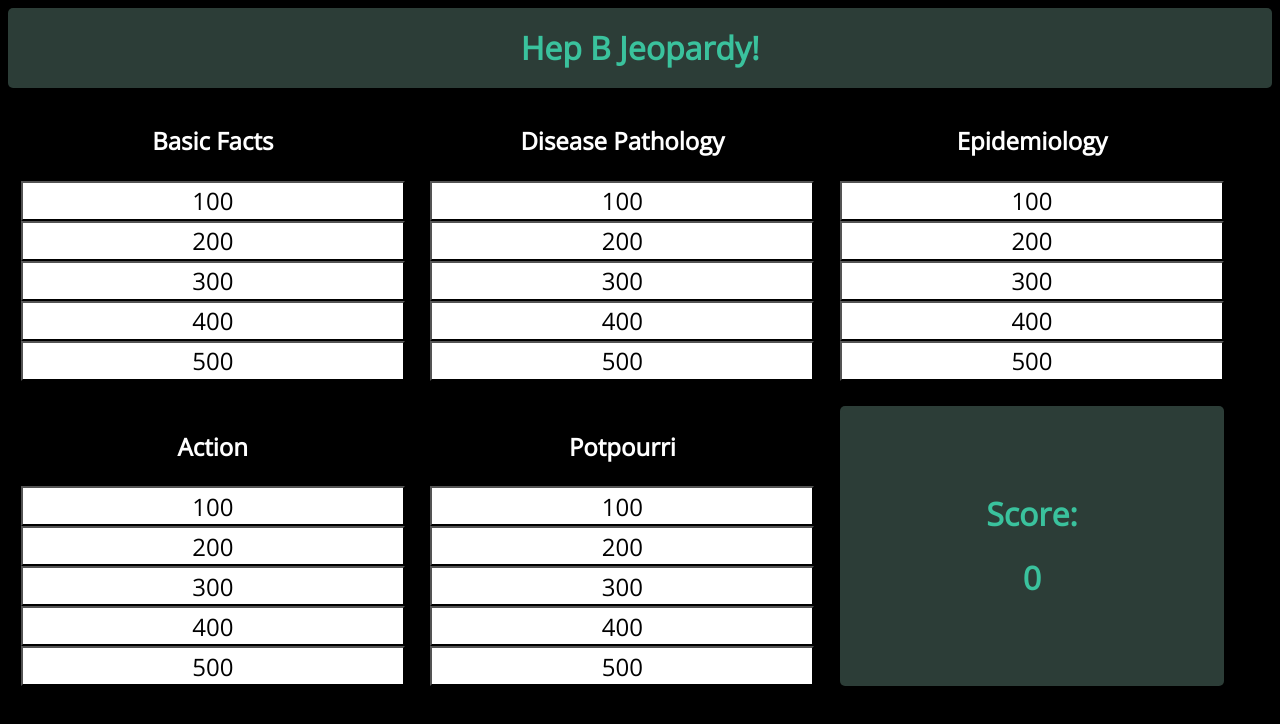
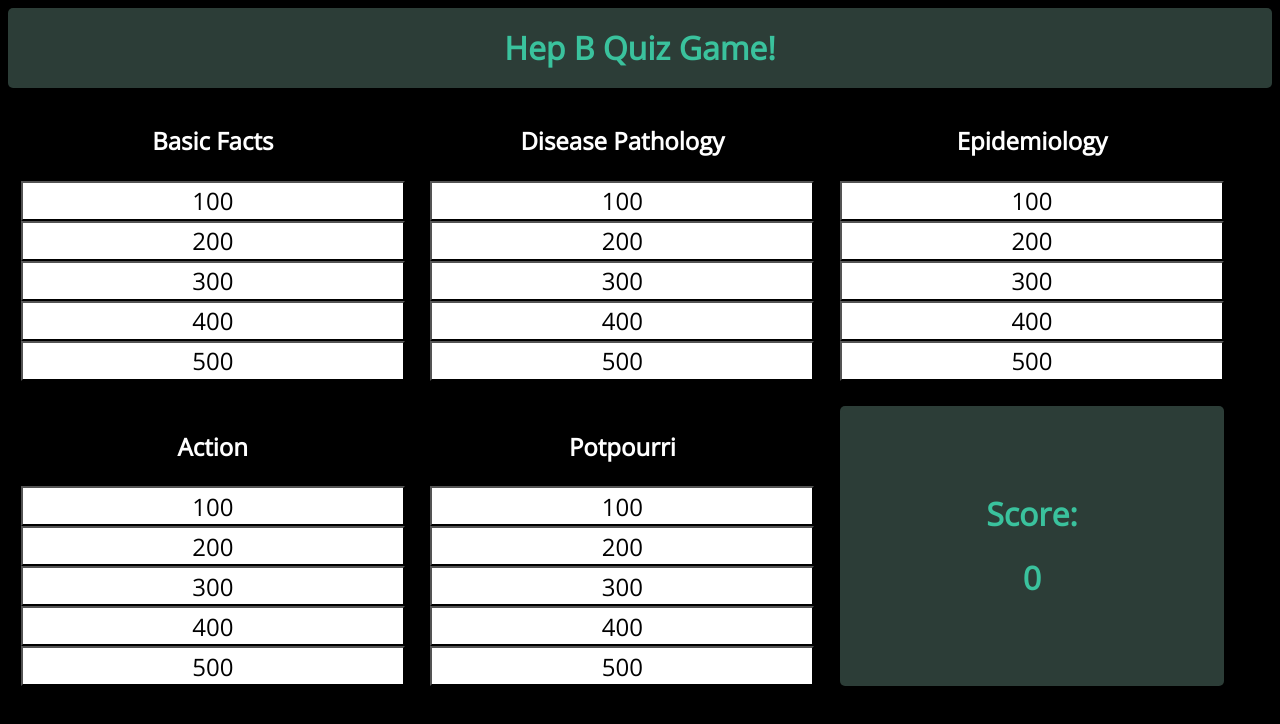
Before and after one commit to rpark23/hepbapp, a React (Create React App) app: page / in a window 1280 px wide. Shown: the top 724 px of the page. Built offline with nearby package versions, Linux system fonts and the light colour scheme.

Commit message:
quiz game title

```diff
--- a/src/App.js
+++ b/src/App.js
@@ -7,7 +7,7 @@ class App extends Component {
   render() {
     return (
         <div>
-          <h1>Hep B Jeopardy!</h1>
+          <h1>Hep B Quiz Game!</h1>
           <CategoryList />
         </div>
     )
```
